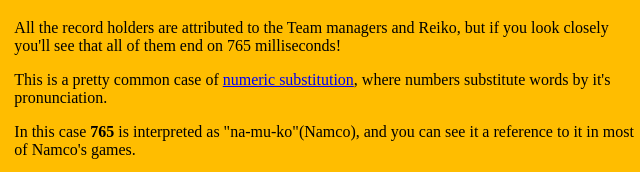
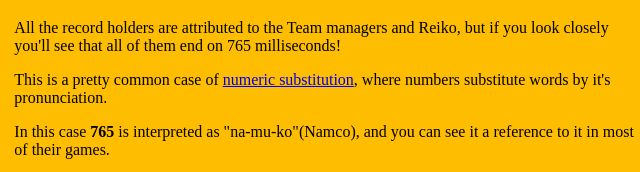
Before and after one commit to Klius/rrt4-trivia, a plain HTML site: page index.html in a window 1280 px wide. Shown: the part 3800-3972 px from the top of the page, 423-1063 px from the left. Drawn offline with nearby package versions, Linux system fonts and the light colour scheme.

Commit message:
minor corrections

```diff
--- a/index.html
+++ b/index.html
@@ -253,7 +253,7 @@
             </p>
             <p>
                 In this case <b>765</b> is interpreted as "na-mu-ko"(Namco), and you can see it a reference to it in
-                most of Namco's games.
+                most of their games.
             </p>
             <div class="row">
                 <div class="col-md-6">
```
